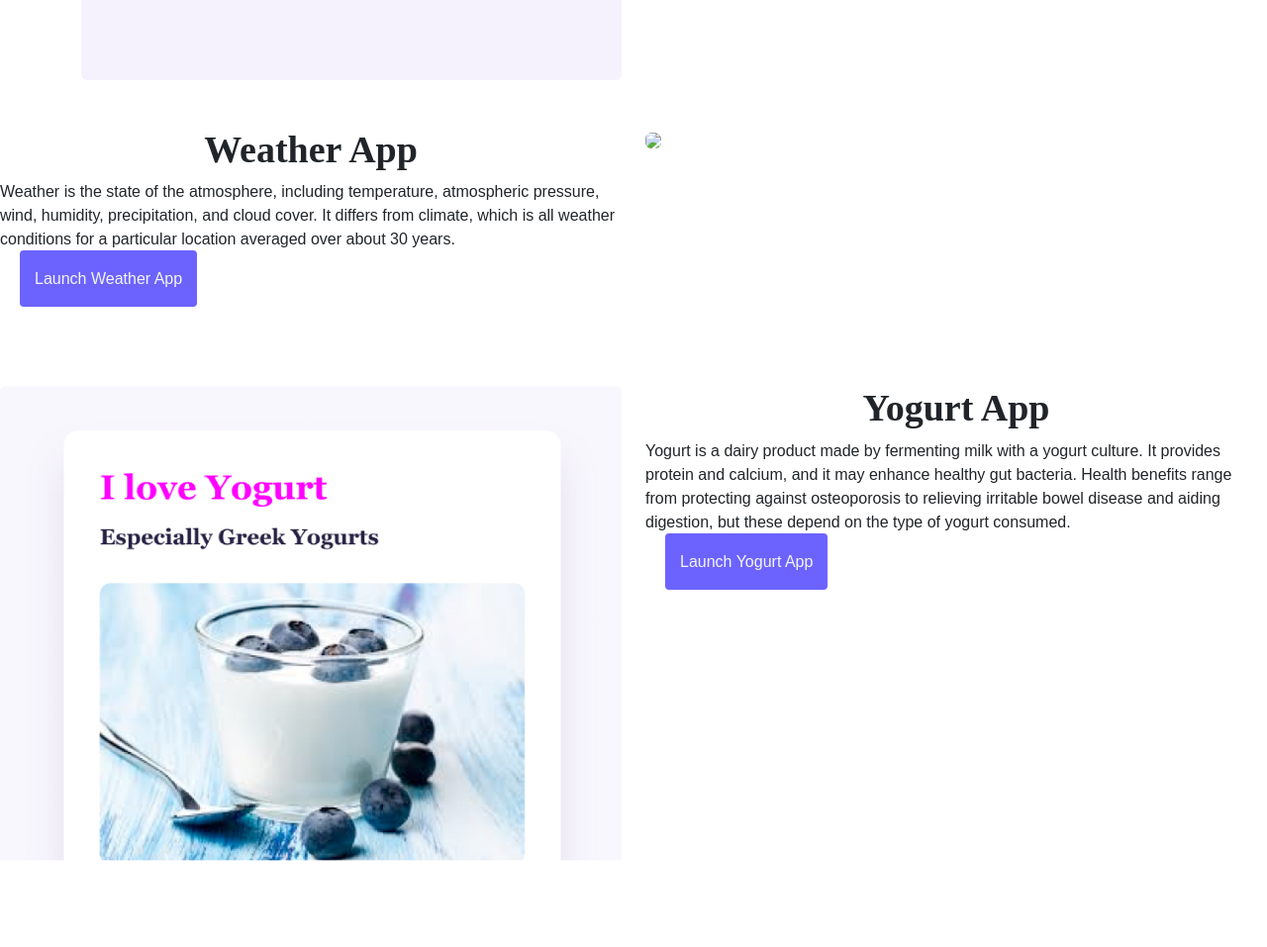
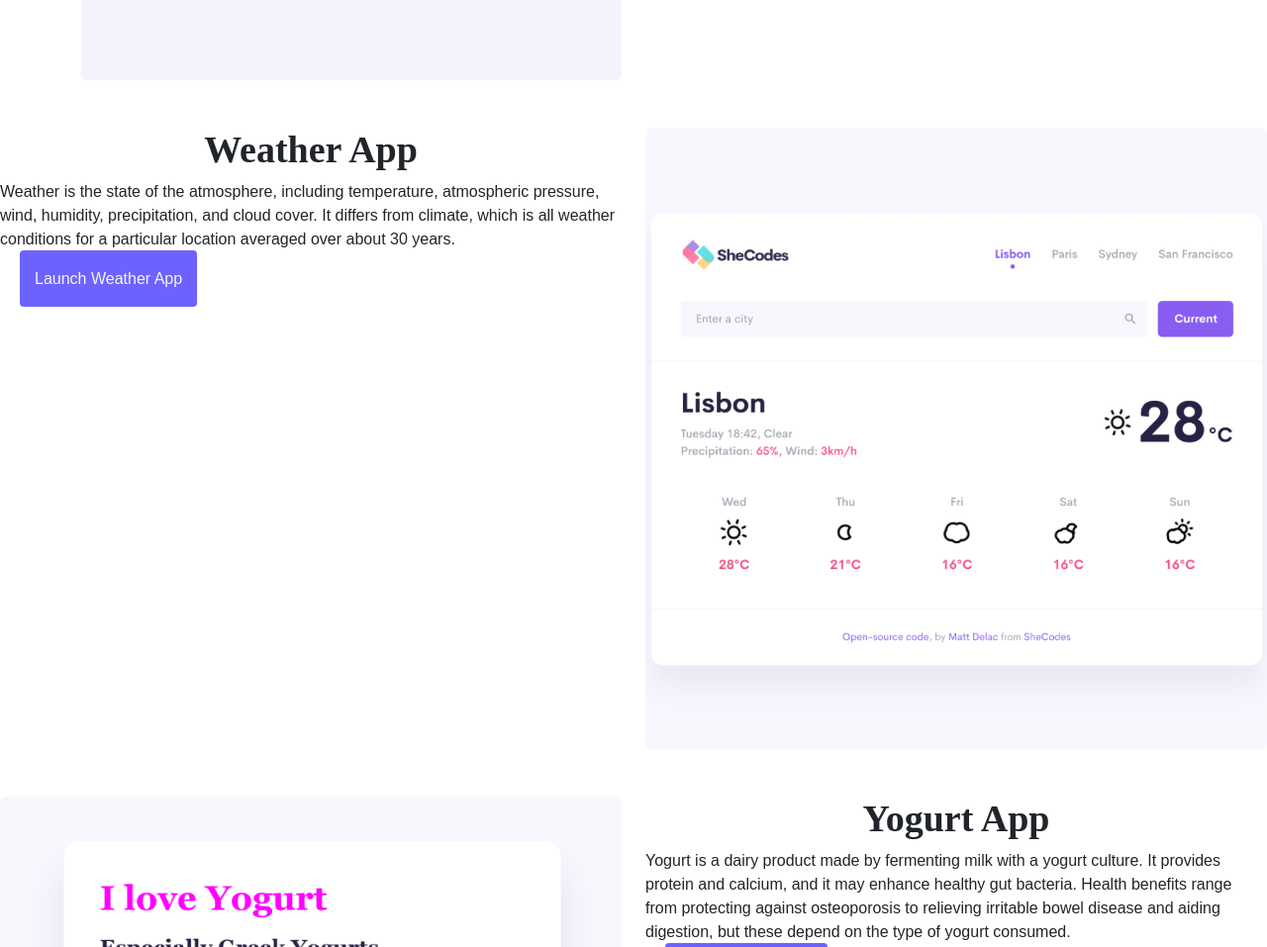
Before and after one commit to SabinaAkhundova/Portfolio-project, a plain HTML site: page index.html in a window 1280 px wide. Shown: the part 1140-2097 px from the top of the page at 99% size. Drawn offline with nearby package versions, Linux system fonts and the light colour scheme; a web font is replaced by a local one.

Commit message:
renewed weather img

```diff
--- a/index.html
+++ b/index.html
@@ -112,7 +112,7 @@
         </div>
       </div>
       <div class="col-md-6">
-        <img src="/img/" class="img-fluid rounded" />
+        <img src="/img/weather.png" class="img-fluid rounded" />
       </div>
     </div>
     <div class="row mt-5">
```
